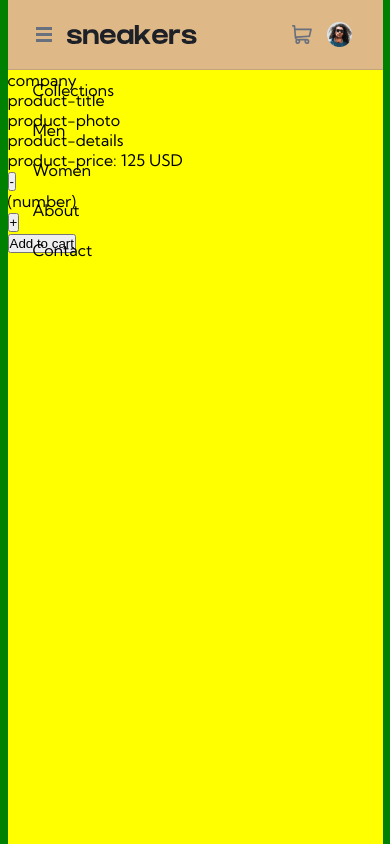
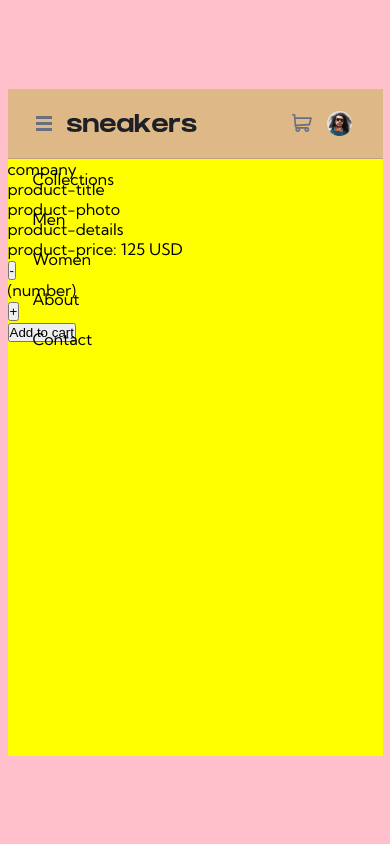
Before and after one commit to j-eick/ecom-productPage, a React (Vite) app: page / in a window 390 px wide. Built offline with nearby package versions, Linux system fonts and the light colour scheme.

Commit message:
pageContainer now centers mobile view

```diff
--- a/src/components/PageContainer/Index.module.scss
+++ b/src/components/PageContainer/Index.module.scss
@@ -9,9 +9,23 @@
 }
 
 .index {
-  height: 100vh;
   width: 100%;
 
-  display: flex;
-  justify-content: center;
+  @include mobile {
+    min-height: 100dvh;
+
+    display: flex;
+    justify-content: center;
+    align-items: center;
+
+    background-color: pink;
+  }
+  @include wide {
+    height: 100%;
+
+    display: flex;
+    justify-content: center;
+
+    background-color: white;
+  }
 }
```
